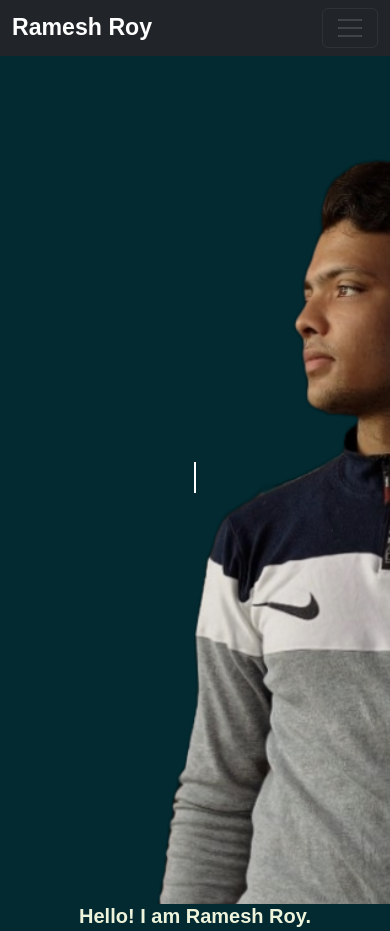
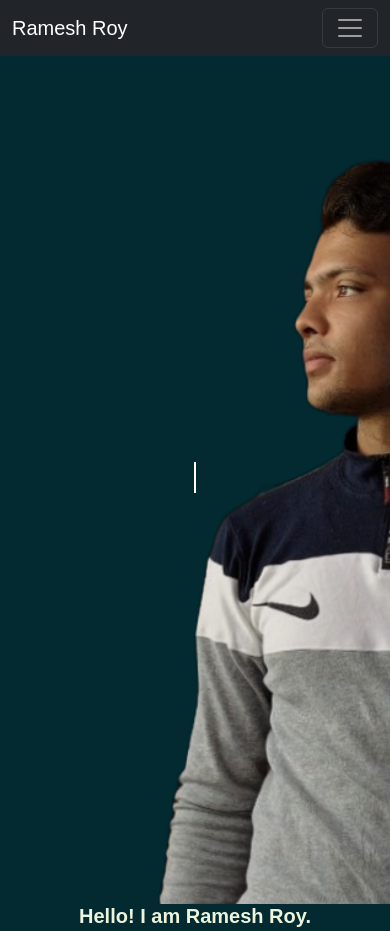
Before and after one commit to royramesh/Portfolio, a plain HTML site: page index.html in a window 390 px wide. Shown: the top 931 px of the page. Drawn offline with Linux system fonts and the light colour scheme; a web font is replaced by a local one.

Commit message:
fix the button problem

```diff
--- a/css/main.css
+++ b/css/main.css
@@ -62,4 +62,7 @@ height: 100vh;
     .dis{
         display: block;
     }
+    .dislg{
+        display: none;
+    }
   }
--- a/index.html
+++ b/index.html
@@ -9,7 +9,7 @@
 </head>
 <body>
     <!--Big Screen NavBar Start-->
-    <nav class="navbar navbar-expand-lg navbar-dark fixed-top bg-dark">
+    <nav class="navbar navbar-expand-lg navbar-dark fixed-top bg-dark dislg">
         <div class="container">
           <a class="navbar-brand" href="#home">
             <span class="h3 fw-bold">Ramesh Roy</span>
@@ -43,9 +43,9 @@
     </nav>
 <!-- Big Screen NavBar End-->
 <!-- Small Screen NavBar Start-->
-<nav class="navbar bg-body-dark fixed-top dis">
+<nav class="navbar navbar-dark fixed-top dis bg-dark">
     <div class="container-fluid">
-      <a class="navbar-brand" href="#"></a>
+      <a class="navbar-brand" href="#">Ramesh Roy</a>
       <button class="navbar-toggler" type="button" data-bs-toggle="offcanvas" data-bs-target="#offcanvasNavbar" aria-controls="offcanvasNavbar" aria-label="Toggle navigation">
         <span class="navbar-toggler-icon"></span>
       </button>
```
